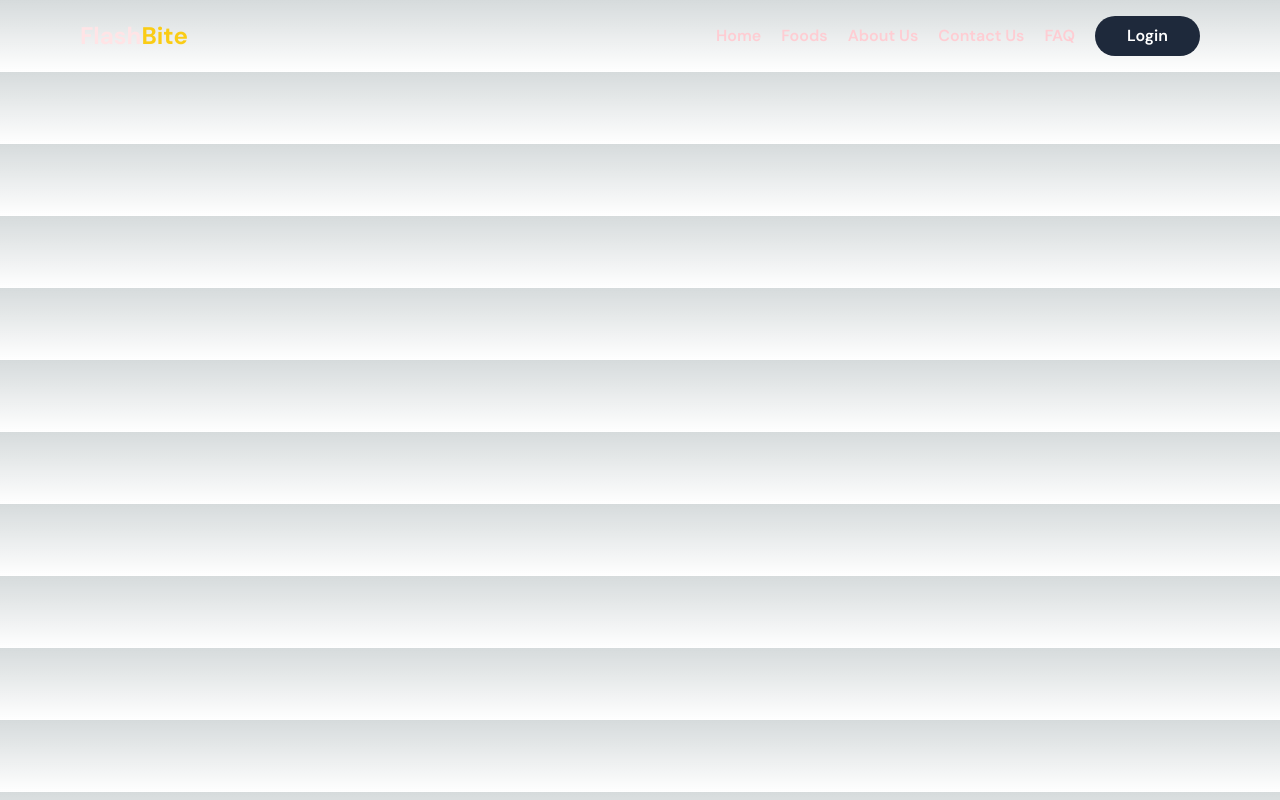
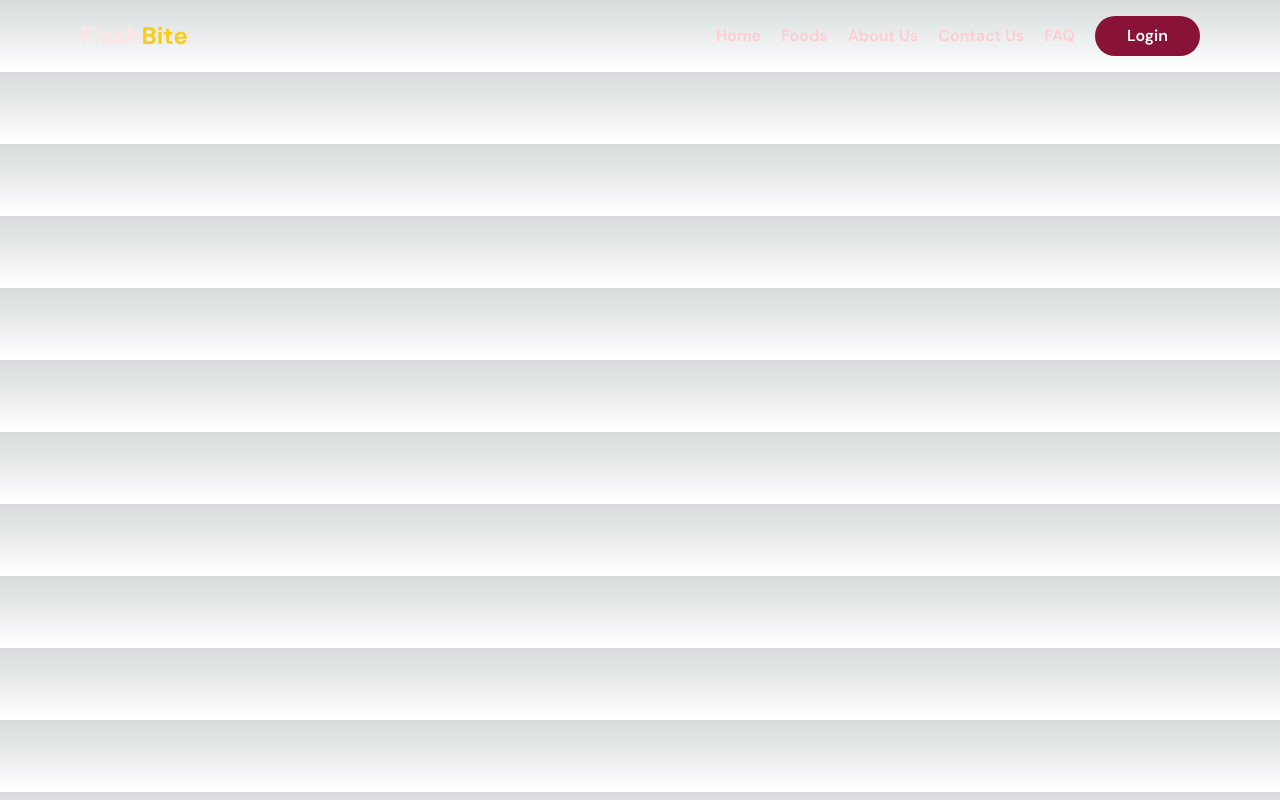
Before and after one commit to TheDaniel3131/FlashBite, a Next.js app: page / in a window 1280 px wide. Built offline with nearby package versions, Linux system fonts and the light colour scheme.

Commit message:
navigation mockup done

```diff
--- a/src/app/components/header.js
+++ b/src/app/components/header.js
@@ -11,7 +11,7 @@ export default function Header(){
                     <Link href={''}>About Us</Link>
                     <Link href={''}>Contact Us</Link>
                     <Link href={''}>FAQ</Link>
-                    <Link href={''} className=" bg-slate-800 rounded-full text-white px-8 py-2">Login</Link>
+                    <Link href={''} className=" bg-rose-900 rounded-full text-white px-8 py-2">Login</Link>
                 </nav>
             </header>
         </>
```
